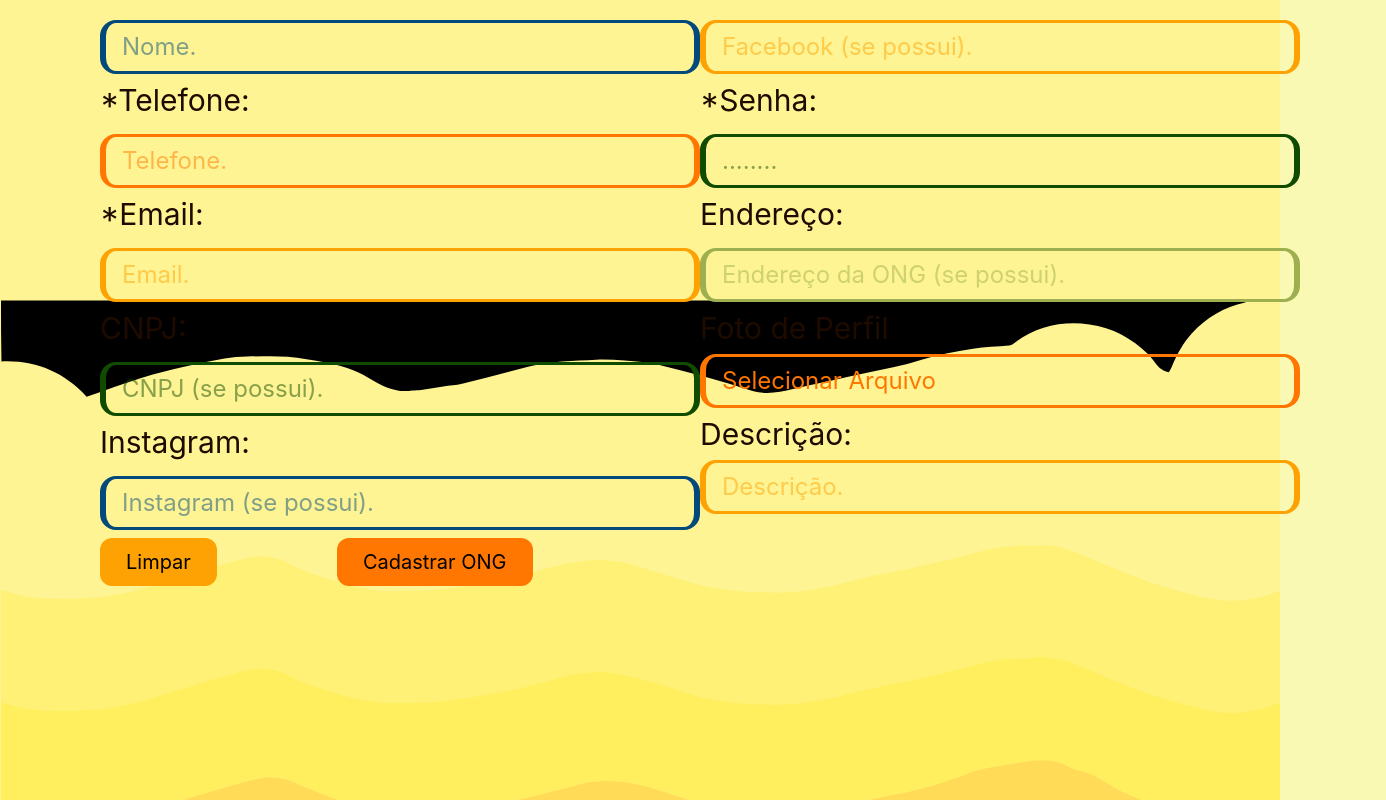
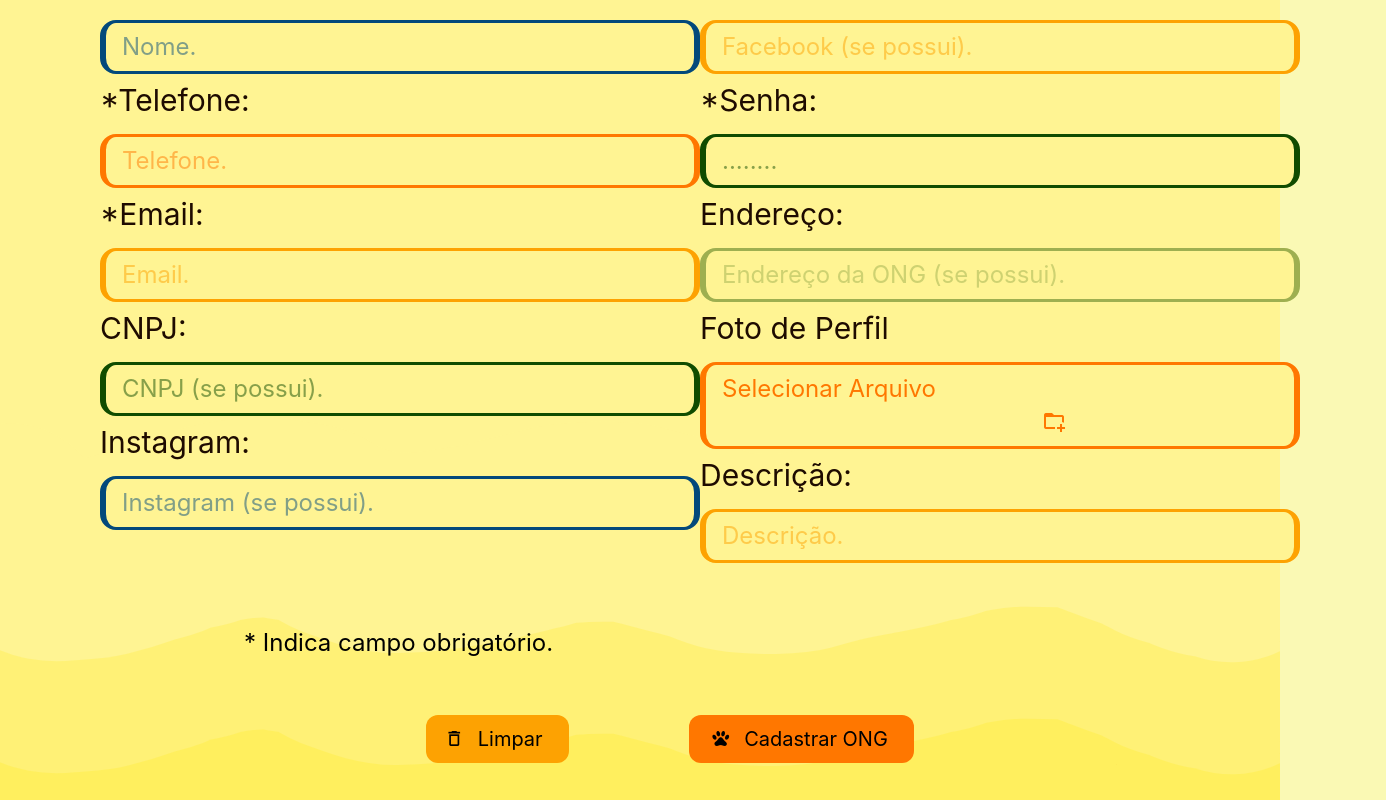
Before and after one commit to CaritasPets/Front-End, a Vue app: page /ongs/sign-up in a window 1280 px wide. Shown: the part 360-1160 px from the top of the page, 1386 px wide, since content can reach past the window. Built offline with nearby package versions, Linux system fonts and the light colour scheme.

Commit message:
FEAT: NGO registration page construction finished #37

```diff
--- a/src/components/OngForm.vue
+++ b/src/components/OngForm.vue
@@ -1,4 +1,4 @@
-<script computed>
+<script setup>
 import { ref } from 'vue'
 
 const nome = ref('')
@@ -10,6 +10,7 @@ const facebook = ref('')
 const endereco = ref('')
 const password = ref('')
 const foto = ref(null)
+const descricao = ref('')
 
 function onFileChange(event) {
   const selectedFile = event.target.files[0]
@@ -17,16 +18,29 @@ function onFileChange(event) {
     foto.value = selectedFile
   }
 }
+
+function resetForm() {
+  nome.value = ''
+  telefone.value = ''
+  email.value = ''
+  cnpj.value = ''
+  instagram.value = ''
+  facebook.value = ''
+  endereco.value = ''
+  password.value = ''
+  foto.value = null
+  descricao.value = ''
+}
 </script>
 <template>
-  <form action="" class="relative z-10">
+  <form action="" class="relative z-10" @reset.prevent="resetForm">
     <div class="flex justify-around">
       <div class="">
         <ul>
           <li class="flex flex-col gap-y-2">
             <label class="text-3xl text-[#1E0B00]">*Nome:</label>
             <input
-              class="text-2xl text-[#03497B] py-2 px-4 my-2 border-x-6 border-y-3 rounded-2xl w-150"
+              class="text-2xl bg-[#FFF493] text-[#03497B] py-2 px-4 my-2 border-x-6 border-y-3 rounded-2xl w-150"
               placeholder="Nome."
               v-model="nome"
               type="text"
@@ -36,7 +50,7 @@ function onFileChange(event) {
           <li class="flex flex-col gap-y-2">
             <label class="text-3xl text-[#1E0B00]">*Telefone:</label>
             <input
-              class="text-2xl text-[#FF7700] py-2 px-4 my-2 border-x-6 border-y-3 rounded-2xl w-150"
+              class="text-2xl bg-[#FFF493] text-[#FF7700] py-2 px-4 my-2 border-x-6 border-y-3 rounded-2xl w-150"
               placeholder="Telefone."
               v-model="telefone"
               type="text"
@@ -46,7 +60,7 @@ function onFileChange(event) {
           <li class="flex flex-col gap-y-2">
             <label class="text-3xl text-[#1E0B00]">*Email:</label>
             <input
-              class="text-2xl text-[#FDA202] py-2 px-4 my-2 border-x-6 border-y-3 rounded-2xl w-150"
+              class="text-2xl bg-[#FFF493] text-[#FDA202] py-2 px-4 my-2 border-x-6 border-y-3 rounded-2xl w-150"
               placeholder="Email."
               v-model="email"
               type="email"
@@ -56,8 +70,8 @@ function onFileChange(event) {
           <li class="flex flex-col gap-y-2">
             <label class="text-3xl text-[#1E0B00]">CNPJ:</label>
             <input
-              class="text-2xl text-[#104C00] py-2 px-4 my-2 border-x-6 border-y-3 rounded-2xl w-150"
-              placeholder="CNPJ (se possui)."
+              class="text-2xl bg-[#FFF493] text-[#104C00] py-2 px-4 my-2 border-x-6 border-y-3 rounded-2xl w-150"
+              placeholder="CNPJ (se possui)."@reset.prevent="resetForm"
               v-model="cnpj"
               type="text"
             />
@@ -65,7 +79,7 @@ function onFileChange(event) {
           <li class="flex flex-col gap-y-2">
             <label class="text-3xl text-[#1E0B00]">Instagram:</label>
             <input
-              class="text-2xl text-[#03497B] py-2 px-4 my-2 border-x-6 border-y-3 rounded-2xl w-150"
+              class="text-2xl bg-[#FFF493] text-[#03497B] py-2 px-4 my-2 border-x-6 border-y-3 rounded-2xl w-150"
               placeholder="Instagram (se possui)."
               v-model="instagram"
               type="text"
@@ -78,7 +92,7 @@ function onFileChange(event) {
           <li class="flex flex-col gap-y-2">
             <label class="text-3xl text-[#1E0B00]">Facebook:</label>
             <input
-              class="text-2xl text-[#FDA202] py-2 px-4 my-2 border-x-6 border-y-3 rounded-2xl w-150"
+              class="text-2xl bg-[#FFF493] text-[#FDA202] py-2 px-4 my-2 border-x-6 border-y-3 rounded-2xl w-150"
               placeholder="Facebook (se possui)."
               v-model="facebook"
               type="text"
@@ -87,7 +101,7 @@ function onFileChange(event) {
           <li class="flex flex-col gap-y-2">
             <label class="text-3xl text-[#1E0B00]">*Senha:</label>
             <input
-              class="text-2xl text-[#104C00] py-2 px-4 my-2 border-x-6 border-y-3 rounded-2xl w-150"
+              class="text-2xl bg-[#FFF493] text-[#104C00] py-2 px-4 my-2 border-x-6 border-y-3 rounded-2xl w-150"
               placeholder="........"
               v-model="password"
               type="password"
@@ -97,47 +111,54 @@ function onFileChange(event) {
           <li class="flex flex-col gap-y-2">
             <label class="text-3xl text-[#1E0B00]">Endereço:</label>
             <input
-              class="text-2xl text-[#9EAF50] py-2 px-4 my-2 border-x-6 border-y-3 rounded-2xl w-150"
+              class="text-2xl bg-[#FFF493] text-[#9EAF50] py-2 px-4 my-2 gap-y-2 border-x-6 border-y-3 rounded-2xl w-150"
               placeholder="Endereço da ONG (se possui)."
               v-model="endereco"
               type="text"
             />
           </li>
-          <li class="flex flex-col">
+          <li class="flex flex-col gap-y-2">
             <p class="text-3xl text-[#1E0B00]">Foto de Perfil</p>
             <input id="fileInput" class="hidden" type="file" @change="onFileChange" />
             <label
             for="fileInput"
-            class="text-2xl text-[#FF7700] py-2 px-4 my-2 border-x-6 border-y-3 rounded-2xl w-150 cursor-pointer"
-            >Selecionar Arquivo</label>
+            class="text-2xl bg-[#FFF493] text-[#FF7700] py-2 px-4 my-2 border-x-6 border-y-3 rounded-2xl w-150 cursor-pointer">
+            Selecionar Arquivo
+            <span class="m-80 mdi mdi-folder-plus-outline"></span>
+            </label>
             <div v-if="foto" class="text-xl text-[#FF7700]">
               <p>Arquivo para foto selecionado:</p>
               <p>{{ foto.name }}</p>
             </div>
           </li>
-          <li class="flex flex-col">
-            <label class="text-3xl text-[#1E0B00]">Descrição:</label>
-            <input
-              class="text-2xl text-[#FDA202] py-2 px-4 my-2 border-x-6 border-y-3 rounded-2xl w-150"
-              placeholder="Descrição."
-              v-model="username"
-              type="text"
+          <li class="flex flex-col gap-y-2">
+          <label class="text-3xl text-[#1E0B00]">Descrição:</label>
+          <input
+            class="text-2xl bg-[#FFF493] text-[#FDA202] py-2 px-4 my-2 border-x-6 border-y-3 rounded-2xl w-150"
+            placeholder="Descrição."
+            v-model="descricao"
+            type="text"
             />
           </li>
         </ul>
       </div>
     </div>
-    <div class="flex gap-30">
+    <div class="ml-36 my-14">
+      <h2 class="text-2xl">* Indica campo obrigatório.</h2>
+    </div>
+    <div class="flex justify-center gap-30">
       <button
-        class="text-xl rounded-xl py-2 px-6 bg-[#FDA202] cursor-pointer border-2 border-transparent transition-all duration-500 hover:bg-transparent hover:border-[#FDA202] hover:text-[#FDA202]"
+        class="text-xl rounded-xl py-2 pl-4 pr-6 bg-[#FDA202] cursor-pointer border-2 border-transparent transition-all duration-500 hover:bg-transparent hover:border-[#FDA202] hover:text-[#FDA202]"
         type="reset"
       >
+        <span class="mr-2 mdi mdi-delete-outline"></span>
         Limpar
       </button>
       <button
-        class="text-xl rounded-xl py-2 px-6 bg-[#FF7700] cursor-pointer border-2 border-transparent transition-all duration-500 hover:bg-transparent hover:border-[#FF7700] hover:text-[#FF7700]"
+        class="text-xl rounded-xl py-2 pl-5 pr-6 bg-[#FF7700] cursor-pointer border-2 border-transparent transition-all duration-500 hover:bg-transparent hover:border-[#FF7700] hover:text-[#FF7700]"
         type="submit"
       >
+        <span class="mr-2 mdi mdi-paw"></span>
         Cadastrar ONG
       </button>
     </div>
--- a/src/views/CadastroOng.vue
+++ b/src/views/CadastroOng.vue
@@ -10,7 +10,7 @@ import OngForm from '../components/OngForm.vue'
     <OngForm class="pl-15 z-10 relative" />
   </section>
   <img
-    class="w-[100%] transform-[translateY(-50%)] bg-[#FFF493] absolute z-0"
+    class="w-[100%] transform-[translateY(-70%)] bg-[#FFF493] absolute z-0"
     src="/cream_waves.svg"
     alt="bg-image-waves" />
 </template>
```
Also changed, not shown: public/cream_waves.svg.
